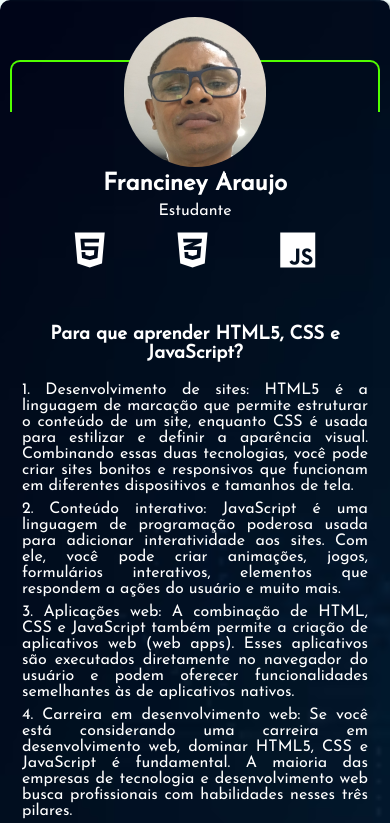
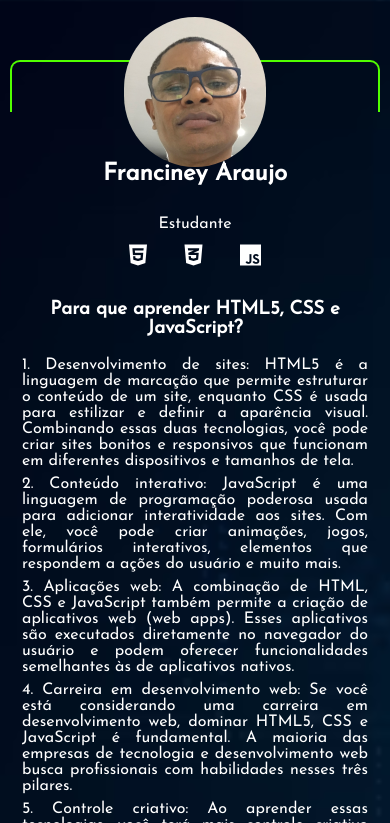
Before and after one commit to francineyaraujoo/Redes-Sociais, a plain HTML site: page index.html in a window 390 px wide. Shown: the top 823 px of the page. Drawn offline with Linux system fonts and the light colour scheme.

Commit message:
atualizado

```diff
--- a/css/style.css
+++ b/css/style.css
@@ -111,3 +111,32 @@ main p {
 .divisor i {
     margin: 0px 50px;
 }
+
+/* Media queries for responsiveness */
+@media (max-width: 600px) {
+    main {
+        max-width: 100%;
+        border-radius: 0; /* Remove border radius to make it fully responsive */
+    }
+
+    .borda {
+        margin: 20px 0px;
+    }
+
+    .foto-nome h2 {
+        margin: 30px 0;
+    }
+
+    .redes {
+        font-size: 24px;
+        margin-bottom: 30px;
+    }
+
+    .redes i {
+        margin: 4px 15px 0;
+    }
+
+    .divisor i {
+        margin: 0px 15px;
+    }
+}
```
